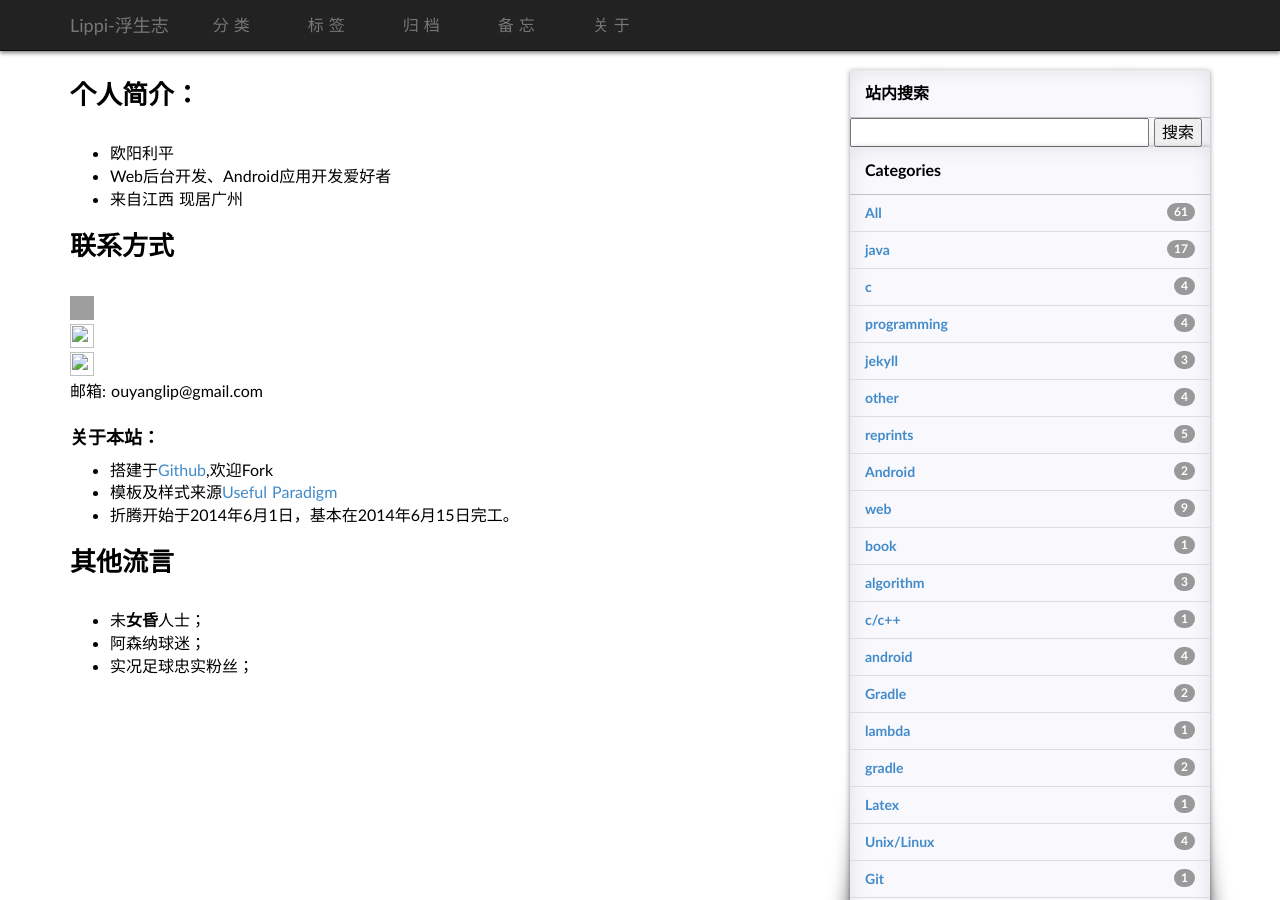
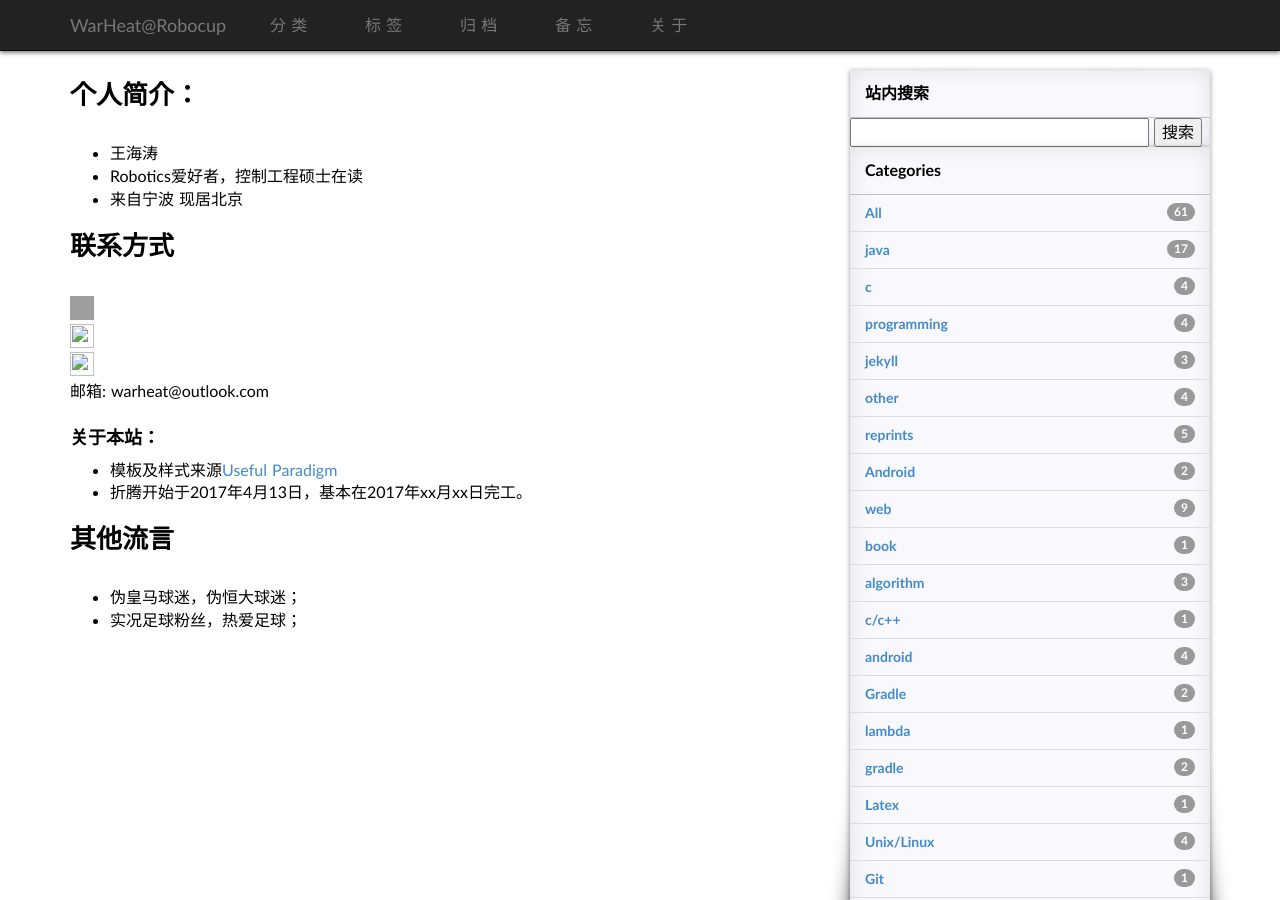
Before and after one commit to whtqh/whtqh.github.io, a Jekyll site: the page built from about.md, in a window 1280 px wide and 900 px high. Built offline with Jekyll 4.4.1, drawn with Linux system fonts in a browser that asks for light colours; some web fonts are replaced; comment, search, counter and statistics services are not loaded; grey boxes are pictures that could not be loaded.

Commit message:
change my info
~

```diff
--- a/_config.yml
+++ b/_config.yml
@@ -24,12 +24,12 @@ JB :
   IMAGE_PATH : http://coolshell.info/images
 
 # presonal config
-domain: http://coolshell.info
-title: Lippi-浮生志
-description: Draw my life with code
-author: Lippi.OuYang
-email: ouyanglip@gmail.com
-github: LippiOuYang
+domain: http://whtqh.github.io
+title: WarHeat@Robocup
+description: Robotics
+author: Heat War
+email: warheat@outlook.com
+github: whtqh
 
 config:
   js_dir:
--- a/about.md
+++ b/about.md
@@ -5,26 +5,24 @@ title: "关于：About"
 
 ## 个人简介：
 
-* 欧阳利平
-* Web后台开发、Android应用开发爱好者
-* 来自江西 现居广州
+* 王海涛
+* Robotics爱好者，控制工程硕士在读
+* 来自宁波 现居北京
 
 ## 联系方式
 
 <p class="contact">
- <a href="http://weibo.com/ouyanglip" title="微博联系我"><img src="http://www.sinaimg.cn/blog/developer/wiki/LOGO_32x32.png" width="24" height="24" style="display:inline-block;vertical-align:middle"></a><br/>
-        <a href="http://www.zhihu.com/people/lippi-ouyang" title="知乎联系我"><img src="http://www.zhihu.com/favicon.ico" width="24" height="24" style="display:inline-block;vertical-align:middle"></a><br/>
- <a href="https://github.com/LippiOuYang" title="Github联系我"><img src="http://www.github.com/favicon.ico" width="24" height="24" style="display:inline-block;vertical-align:middle"></a><br/>
-邮箱: ouyanglip@gmail.com
+ <a href="http://weibo.com/whtqh" title="微博联系我"><img src="http://www.sinaimg.cn/blog/developer/wiki/LOGO_32x32.png" width="24" height="24" style="display:inline-block;vertical-align:middle"></a><br/>
+        <a href="http://www.zhihu.com/people/warheat" title="知乎联系我"><img src="http://www.zhihu.com/favicon.ico" width="24" height="24" style="display:inline-block;vertical-align:middle"></a><br/>
+ <a href="https://github.com/whtqh" title="Github联系我"><img src="http://www.github.com/favicon.ico" width="24" height="24" style="display:inline-block;vertical-align:middle"></a><br/>
+邮箱: warheat@outlook.com
 </p>
 
 ### 关于本站：
 
-* 搭建于[Github](https://github.com/LippiOuYang/LippiOuYang.github.io),欢迎Fork
 * 模板及样式来源[Useful Paradigm](http://usefulparadigm.com/)
-* 折腾开始于2014年6月1日，基本在2014年6月15日完工。
+* 折腾开始于2017年4月13日，基本在2017年xx月xx日完工。
 
 ## 其他流言
-* 未**女昏**人士；
-* 阿森纳球迷；
-* 实况足球忠实粉丝；
+* 伪皇马球迷，伪恒大球迷；
+* 实况足球粉丝，热爱足球；
```
